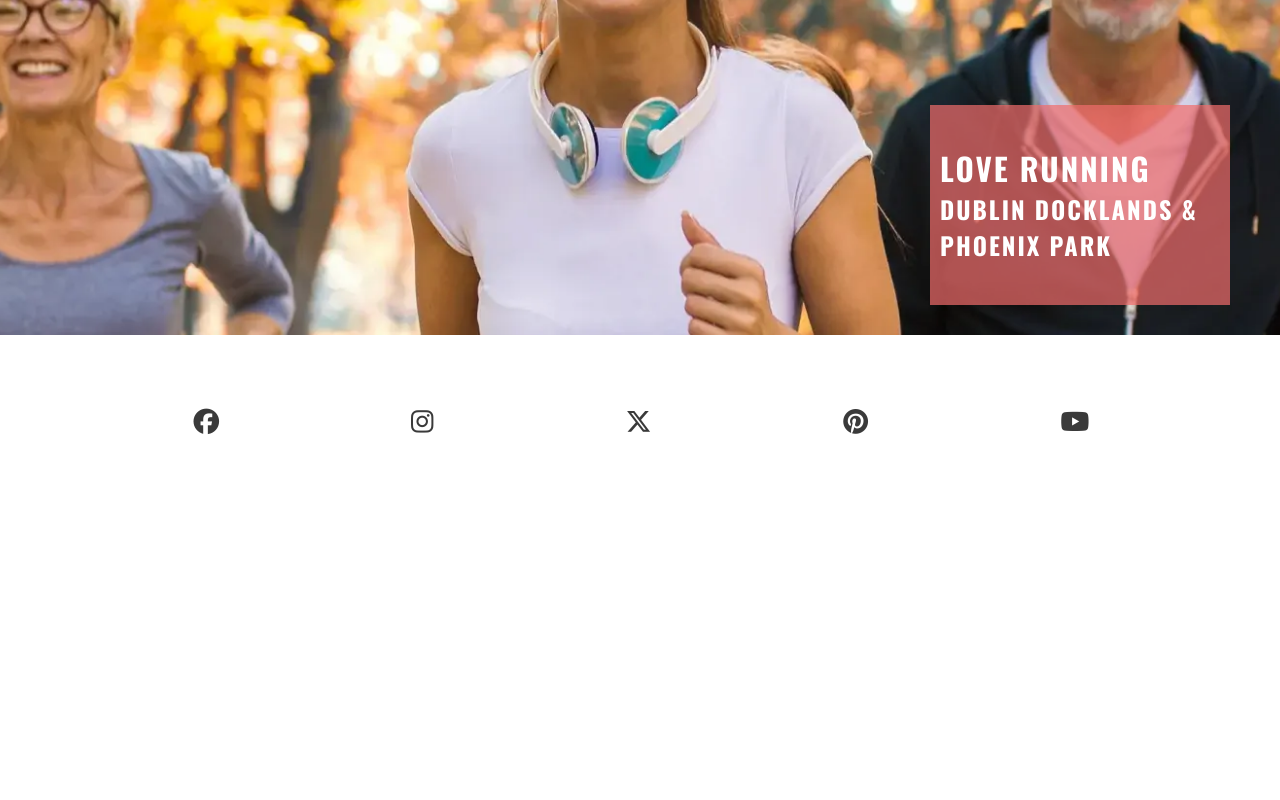
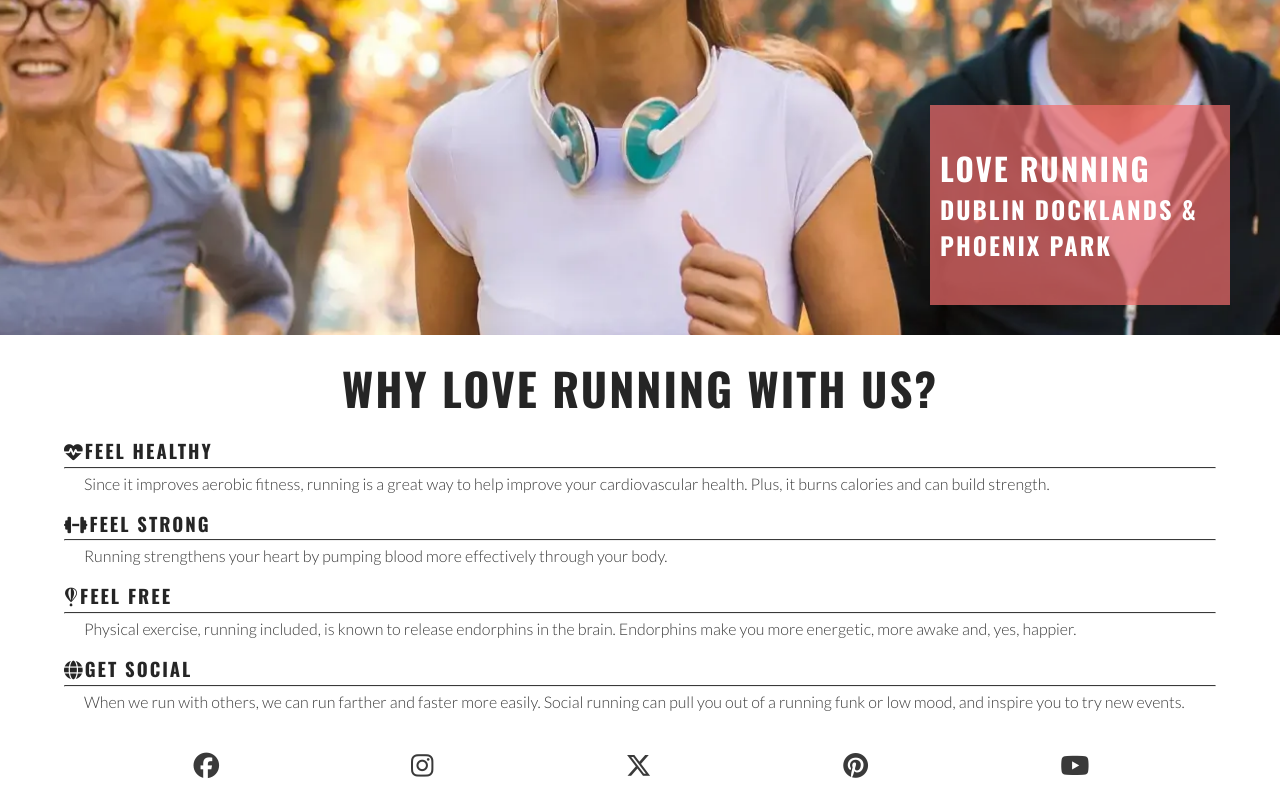
Before and after one commit to DrunkenJellies-dev/LoveRunningProject, a plain HTML site: page index.html in a window 1280 px wide. Shown: the part 344-1144 px from the top of the page. Before the commit the page ends 800 px from the top, so only its background shows below. Drawn offline with nearby package versions, Linux system fonts and the light colour scheme.

Commit message:
Added paragraph content and headings with icons

```diff
--- a/assets/css/style.css
+++ b/assets/css/style.css
@@ -33,6 +33,11 @@
     display: flex;
     justify-content: space-between;
     align-items: baseline;
+}
+
+hr{
+    border-top: 1px solid #3a3a3a;
+    margin: 5px 0;
 }
 
 /*nav-toggle*/
@@ -107,6 +112,27 @@
     color: #ffffff;
 }
 
+/*Main Content*/
+#reasons {
+    width: 90%;
+    margin: 20px auto;
+}
+
+#reasons > h2{
+    font-size: 280%;
+    margin-bottom: 20px;
+    text-align: center;
+}
+
+#benefits-physical > div, #benefits-mental > div{
+    margin-bottom: 20px;
+    line-height: 20px;
+}
+
+#benefits p{
+    padding: 0 20px;
+}
+
 #social-networks {
     text-align: center;
     padding: 20px 0;
--- a/index.html
+++ b/index.html
@@ -65,6 +65,35 @@
           <h3>Dublin Docklands & Phoenix Park</h3>
         </div>
       </section>
+      <section id="reasons">
+        <h2>Why Love Running With Us?</h2>
+        <div id="benefits">
+          <div id="benefits-physical">
+              <div>
+                <h3><i class="fa-solid fa-heart-pulse"></i>Feel Healthy</h3>
+                <hr>
+                <p>Since it improves aerobic fitness, running is a great way to help improve your cardiovascular health. Plus, it burns calories and can build strength.</p>
+              </div>
+              <div>
+                <h3><i class="fa-solid fa-dumbbell"></i>Feel Strong</h3>
+                <hr>
+                <p>Running strengthens your heart by pumping blood more effectively through your body.</p>
+              </div>
+          </div>
+          <div id="benefits-mental">
+            <div>
+              <h3><i class="fa-brands fa-fly"></i>Feel Free</h3>
+              <hr>
+              <p>Physical exercise, running included, is known to release endorphins in the brain. Endorphins make you more energetic, more awake and, yes, happier.</p>
+            </div>
+            <div>
+              <h3><i class="fa-solid fa-globe"></i>Get Social</h3>
+              <hr>
+              <p>When we run with others, we can run farther and faster more easily. Social running can pull you out of a running funk or low mood, and inspire you to try new events.</p>
+            </div>
+          </div>
+        </div>
+      </section>
     </main>
 
     <!-- Footer -->
```
